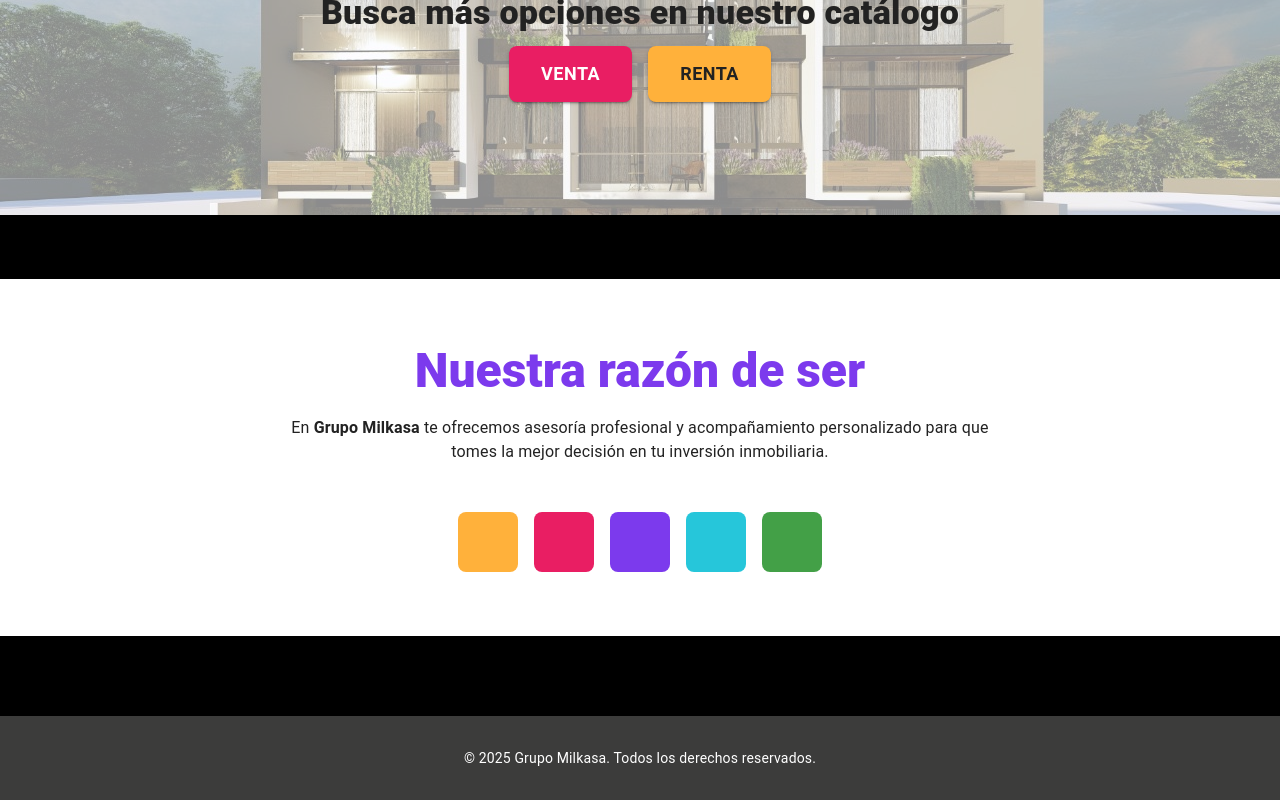
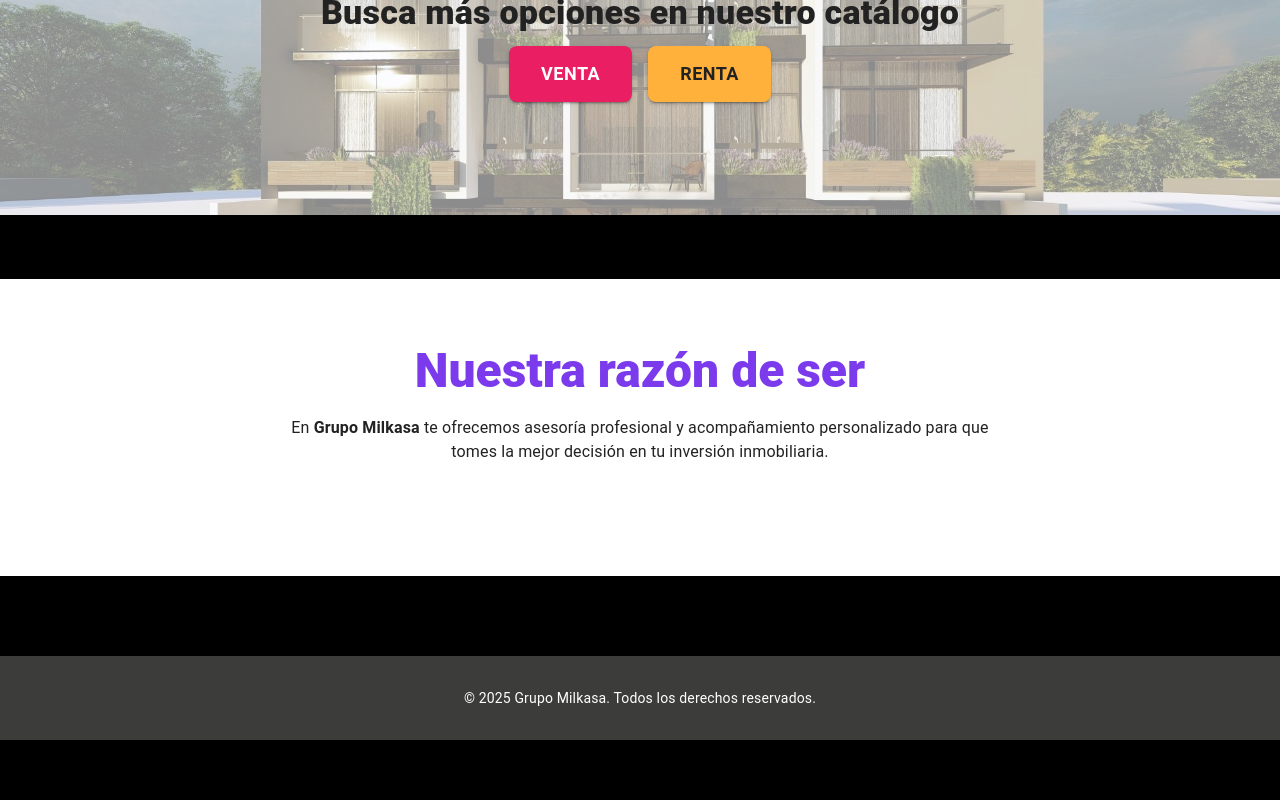
Before and after one commit to cesar-orlando/web-milkasa, a React (Vite) app: page / in a window 1280 px wide. Shown: the part 1981-2781 px from the top of the page. After the commit the page ends 2721 px from the top, so only its background shows below. Built offline with nearby package versions, Linux system fonts and the light colour scheme; no server answers.

Commit message:
refactor: remove decorative boxes from Home component for cleaner layout

```diff
--- a/src/pages/Home.tsx
+++ b/src/pages/Home.tsx
@@ -259,14 +259,6 @@ const Home = () => {
         <Typography color="#222" textAlign="center" maxWidth={700} mx="auto" mb={6}>
           En <b>Grupo Milkasa</b> te ofrecemos asesoría profesional y acompañamiento personalizado para que tomes la mejor decisión en tu inversión inmobiliaria.
         </Typography>
-        {/* Bloques coloridos decorativos */}
-        <Box sx={{ display: 'flex', justifyContent: 'center', gap: 2, mt: 6 }}>
-          <Box sx={{ width: 60, height: 60, bgcolor: '#ffb13b', borderRadius: 2 }} />
-          <Box sx={{ width: 60, height: 60, bgcolor: '#e91e63', borderRadius: 2 }} />
-          <Box sx={{ width: 60, height: 60, bgcolor: '#7c3aed', borderRadius: 2 }} />
-          <Box sx={{ width: 60, height: 60, bgcolor: '#26c6da', borderRadius: 2 }} />
-          <Box sx={{ width: 60, height: 60, bgcolor: '#43a047', borderRadius: 2 }} />
-        </Box>
       </Box>
       {/* Animación del cursor */}
       <style>{`
```
